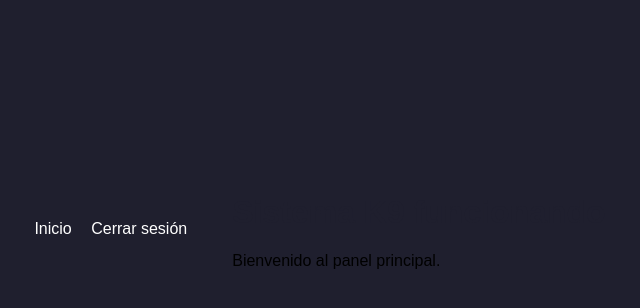
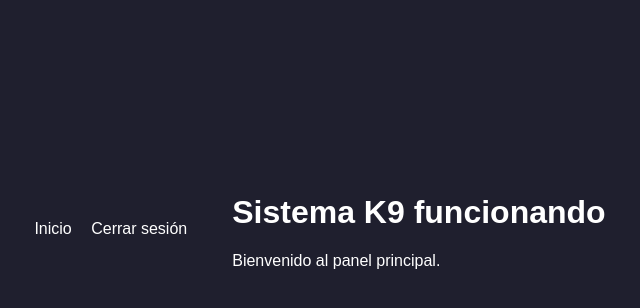
Before and after one commit to luismolinaboni22-art/control_acceso_k9., a Flask app: page / in a window 1280 px wide. Shown: the part 171-479 px from the top of the page, without its empty margins (315-955 px from the left). Run offline with Flask 3, Linux system fonts and the light colour scheme; the visitor is signed in with stand-in values (Sample User, id 1).

Commit message:
Update index.html

```diff
--- a/k9_app/templates/index.html
+++ b/k9_app/templates/index.html
@@ -13,8 +13,8 @@
 </div>
 
 <div class="container">
-    <h1 style="color: var(--color-primary-bg);">Sistema K9 funcionando</h1>
-    <p>Bienvenido al panel principal.</p>
+    <h1 style="color:white;">Sistema K9 funcionando</h1>
+    <p style="color:white;">Bienvenido al panel principal.</p>
 </div>
 
 </body>
```
